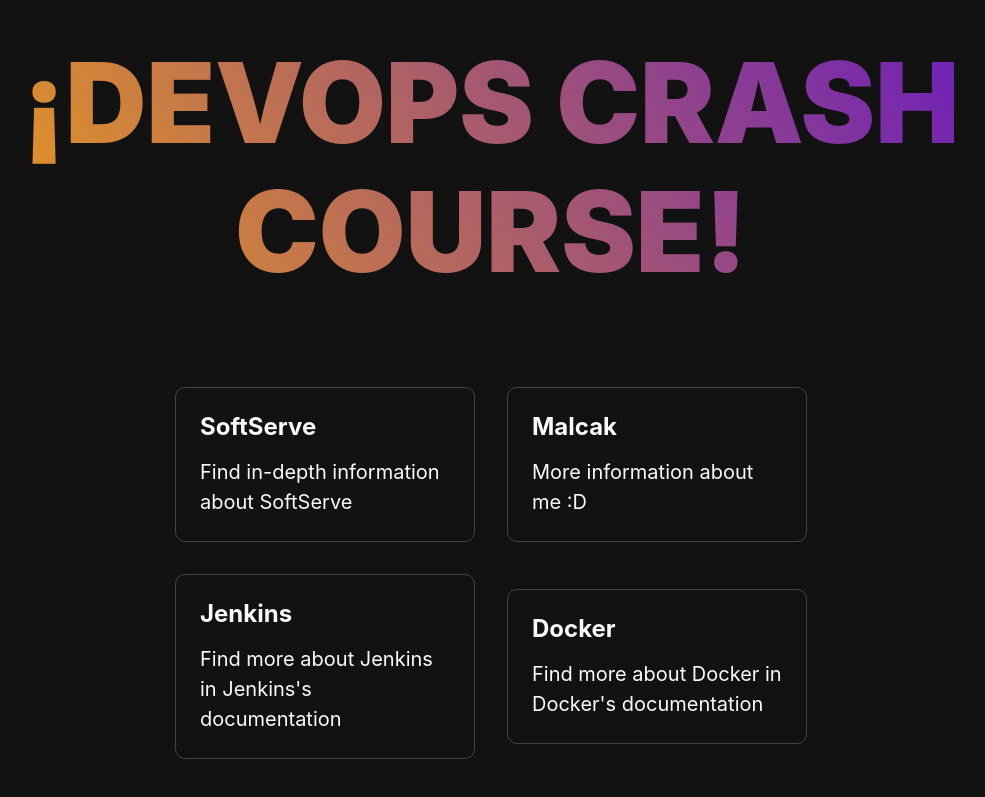
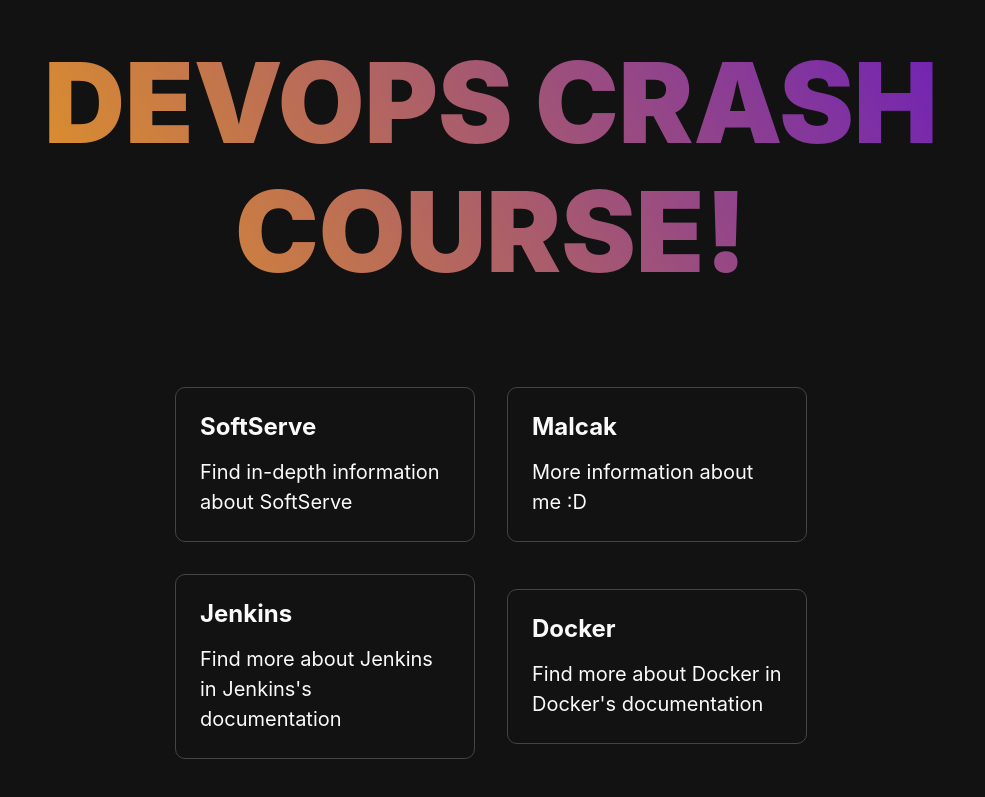
Before and after one commit to Malcak/dcc-cicd, a Next.js app: page / in a window 1280 px wide. Shown: the part 101-898 px from the top of the page, without its empty margins (149-1134 px from the left). Built offline with nearby package versions, Linux system fonts and the light colour scheme.

Commit message:
fix: remove exclamation mark

```diff
--- a/pages/index.js
+++ b/pages/index.js
@@ -12,7 +12,7 @@
 
       <main className={styles.main}>
         <h1 className={styles.title}>
-          ¡DEVOPS CRASH COURSE!
+          DEVOPS CRASH COURSE!
         </h1>
 
         <div className={styles.grid}>
```
